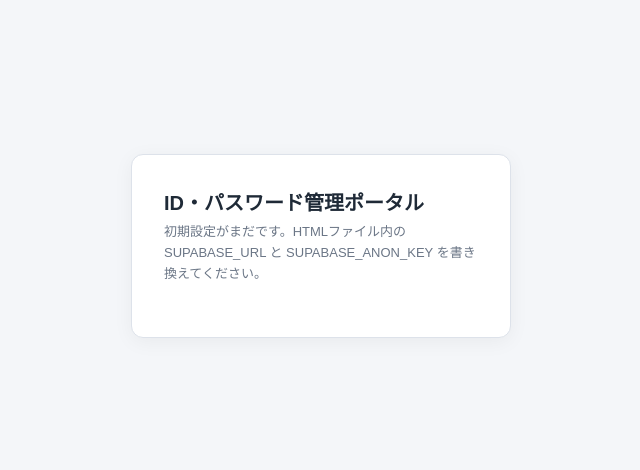
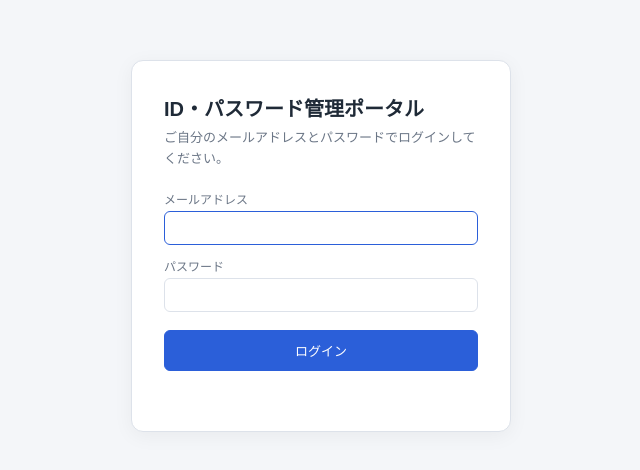
Before and after one commit to Pattosystem/LIASPORTAL, a plain HTML site: page index.html in a window 1280 px wide. Shown: the part 154-624 px from the top of the page, without its empty margins (319-959 px from the left). Drawn offline with nearby package versions, Linux system fonts and the light colour scheme.

Commit message:
Update index.html

```diff
--- a/index.html
+++ b/index.html
@@ -187,8 +187,8 @@ main{max-width:1200px;margin:0 auto;padding:20px}
 'use strict';
 
 // ================= 設定（ここだけ書き換える） =================
-const SUPABASE_URL      = 'https://xxxxxxxx.supabase.co';
-const SUPABASE_ANON_KEY = 'ここに anon public key を貼る';
+const SUPABASE_URL      = 'https://fijwmehkflqzyhenunhb.supabase.co/rest/v1/';
+const SUPABASE_ANON_KEY = 'sb_publishable_EST5nrjsXtUzzYOZEbkg2g_55AsV_R4';
 const AUTO_LOCK_MIN     = 10;   // 操作がない場合に自動ロックするまでの分数
 const ITER              = 310000;
 const CHECK_TEXT        = 'pwportal-ok';
```
